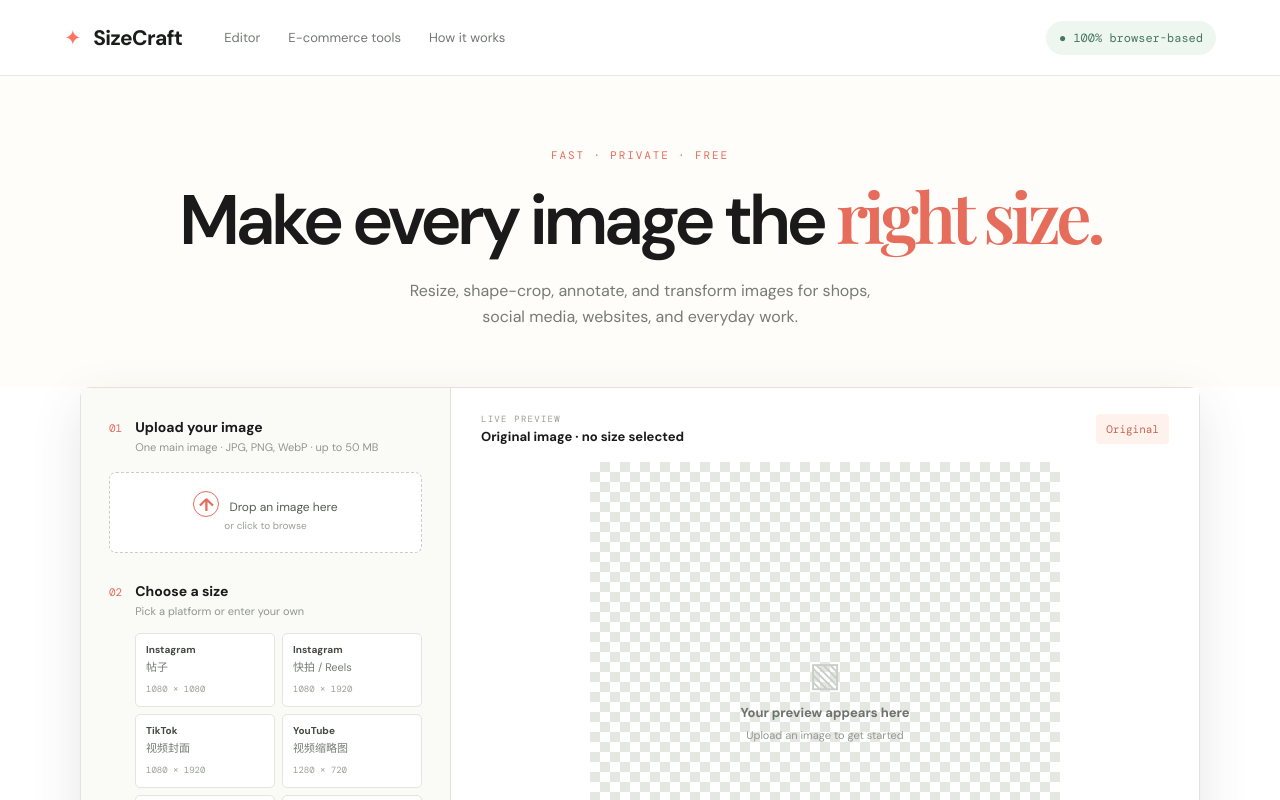
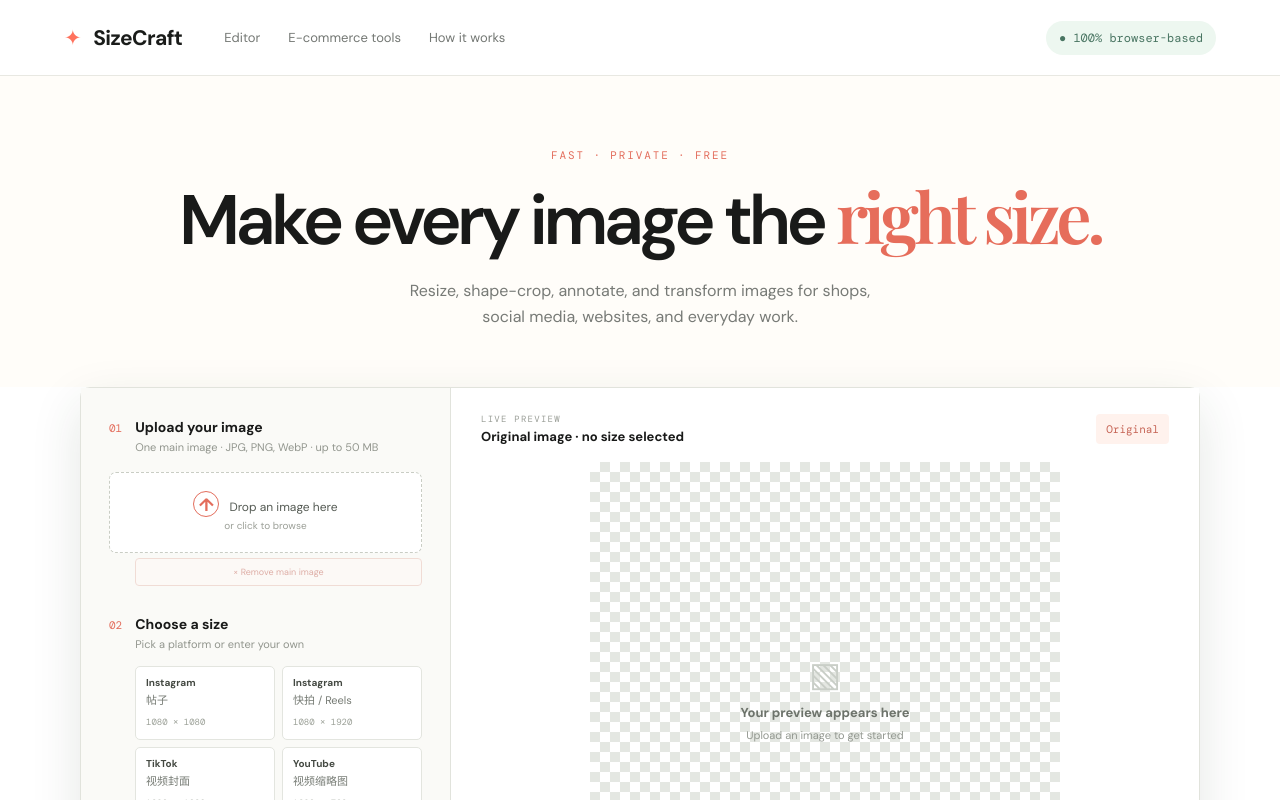
Before and after one commit to samzixiao/image-tools-site, a React (Vite) app: page / in a window 1280 px wide. Shown: the top 800 px of the page. Built offline with nearby package versions, Linux system fonts and the light colour scheme; a web font is replaced by a local one.

Commit message:
Fix collage tile uploads and expose main image removal

```diff
--- a/src/App.css
+++ b/src/App.css
@@ -160,18 +160,27 @@
   color: #7e9a84;
   float: right;
 }
-.remove-base-image {
-  float: right;
-  width: 18px;
-  height: 18px;
-  margin-left: 6px;
-  border: 0;
-  border-radius: 50%;
-  background: #d95848;
-  color: #fff;
+.clear-main-image {
+  width: calc(100% - 26px);
+  margin: 5px 0 0 26px;
+  border: 1px solid #e5b8ae;
+  border-radius: 4px;
+  background: #fff8f6;
+  color: #bc5244;
+  padding: 7px;
   cursor: pointer;
-  font-size: 15px;
-  line-height: 18px;
+  font-size: 9px;
+}
+.clear-main-image:disabled {
+  cursor: not-allowed;
+  opacity: 0.45;
+}
+.file-picker-input {
+  position: absolute;
+  width: 1px;
+  height: 1px;
+  opacity: 0;
+  pointer-events: none;
 }
 .step:nth-of-type(n + 2) {
   margin-top: 29px;
--- a/src/App.tsx
+++ b/src/App.tsx
@@ -1378,9 +1378,9 @@
                 <span>
                   {natural.width} × {natural.height}px
                 </span>
-                <button className="remove-base-image" onClick={removeBaseImage} aria-label="Remove main image">×</button>
               </p>
             )}
+            <button className="clear-main-image" disabled={!url} onClick={removeBaseImage}>× Remove main image</button>
             <Step
               n="02"
               title="Choose a size"
@@ -1532,7 +1532,7 @@
                 <div className="collage-templates">
                   {collageTemplates.map((template) => <button key={template.id} className={template.id === collageTemplateId ? "active" : ""} onClick={() => { const isCancel = template.id === collageTemplateId; setCollageTemplateId(isCancel ? null : template.id); setCollageUploadStart(null); setSelectedCollageImageId(null); if (!isCancel) setCollageImages((current) => current.slice(0, template.slots.length)); }}>{template.label}</button>)}
                 </div>
-                <input ref={collageInput} type="file" accept="image/*" multiple hidden onChange={(event: ChangeEvent<HTMLInputElement>) => { addCollageImages(event.target.files ?? []); event.target.value = ""; }} />
+                <input id="collage-image-input" className="file-picker-input" ref={collageInput} type="file" accept="image/*" multiple={false} tabIndex={-1} onChange={(event: ChangeEvent<HTMLInputElement>) => { addCollageImages(event.target.files ?? []); event.target.value = ""; }} />
                 {collageImages.length > 0 && (
                   <div className="layer-list">
                     {collageImages.map((item, index) => <button key={item.id} className={item.id === selectedCollageImageId ? "active" : ""} onClick={() => setSelectedCollageImageId(item.id)}>Tile {index + 1} · {item.name}</button>)}
@@ -2164,7 +2164,7 @@
                   />}
                   {selectedCollageTemplate?.slots.map((slot, index) => {
                     const item = collageImages[index];
-                    return <div key={item?.id ?? `empty-${index}`} className={item?.id === selectedCollageImageId ? "collage-tile selected" : item ? "collage-tile" : "collage-tile empty"} onClick={(event) => { event.stopPropagation(); if (item) setSelectedCollageImageId(item.id); else { setCollageUploadStart(index); collageInput.current?.click(); } }} style={{ left: `${slot.x * 100}%`, top: `${slot.y * 100}%`, width: `${slot.w * 100}%`, height: `${slot.h * 100}%` }}>{item ? <><img src={item.url} alt={`Collage tile ${index + 1}`} style={{ transform: `scale(${item.scale})` }} />{item.id === selectedCollageImageId && <button className="collage-resize-handle" aria-label="Zoom collage tile" onPointerDown={(event) => beginCollageResize(event, item)}>↘</button>}</> : <span>＋</span>}</div>;
+                    return item ? <div key={item.id} className={item.id === selectedCollageImageId ? "collage-tile selected" : "collage-tile"} onClick={(event) => { event.stopPropagation(); setSelectedCollageImageId(item.id); }} style={{ left: `${slot.x * 100}%`, top: `${slot.y * 100}%`, width: `${slot.w * 100}%`, height: `${slot.h * 100}%` }}><img src={item.url} alt={`Collage tile ${index + 1}`} style={{ transform: `scale(${item.scale})` }} />{item.id === selectedCollageImageId && <button className="collage-resize-handle" aria-label="Zoom collage tile" onPointerDown={(event) => beginCollageResize(event, item)}>↘</button>}</div> : <label key={`empty-${index}`} htmlFor="collage-image-input" className="collage-tile empty" onClick={(event) => { event.stopPropagation(); setCollageUploadStart(index); }} style={{ left: `${slot.x * 100}%`, top: `${slot.y * 100}%`, width: `${slot.w * 100}%`, height: `${slot.h * 100}%` }}><span>＋</span></label>;
                   })}
                   {imageLayers.map((layer) => (
                     <div
```
